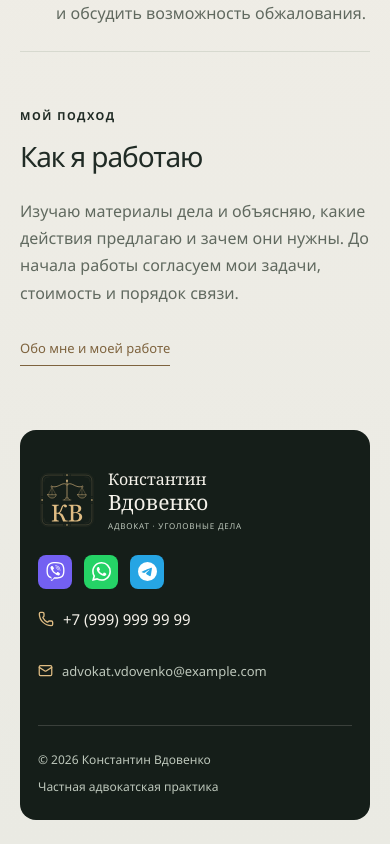
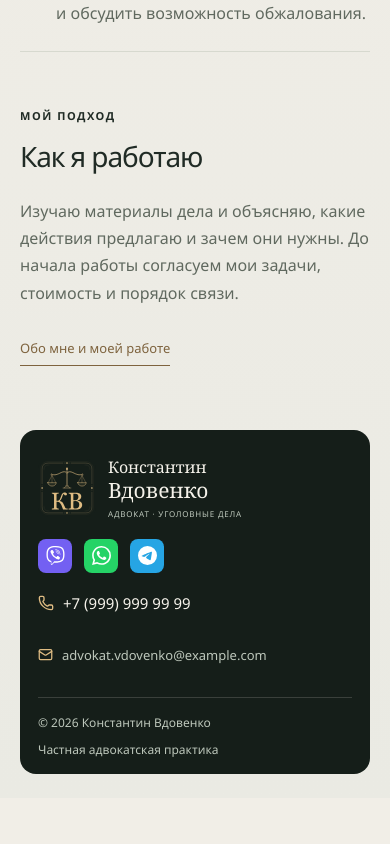
Before and after one commit to Aleks-man/advokat-vdovenko, a React (Vite) app in the folder front/: page / in a window 390 px wide. Shown: the part 1487-2331 px from the top of the page. After the commit the page ends 2285 px from the top, so only its background shows below. Built offline with nearby package versions, Linux system fonts and the light colour scheme; a web font is replaced by a local one.

Commit message:
style: reduce footer height and tighten spacing

```diff
--- a/front/src/components/Footer/Footer.css
+++ b/front/src/components/Footer/Footer.css
@@ -1,16 +1,16 @@
 .footer {
   background: var(--ink-dark);
   color: var(--on-dark);
-  padding-top: 65px;
+  padding-top: 32px;
 }
 .footer-top {
   display: grid;
   grid-template-columns: minmax(0, 1fr) auto;
   gap: 40px;
-  padding-bottom: 55px;
+  padding-bottom: 24px;
 }
 .footer-brand {
-  align-self: start;
+  align-self: center;
 }
 .footer-brand .brand-name small {
   color: var(--on-dark-muted);
@@ -19,7 +19,7 @@
   display: flex;
   flex-direction: column;
   align-items: flex-start;
-  gap: 16px;
+  gap: 10px;
   min-width: 0;
   justify-self: end;
 }
@@ -55,7 +55,7 @@
   display: flex;
   justify-content: space-between;
   gap: 20px;
-  padding-block: 25px;
+  padding-block: 16px;
   border-top: 1px solid var(--line-dark);
   color: var(--on-dark-muted);
   font-size: 12px;
@@ -72,12 +72,12 @@
 
 @media (max-width: 600px) {
   .footer {
-    padding-top: 40px;
+    padding-top: 28px;
   }
   .footer-top {
     grid-template-columns: minmax(0, 1fr);
-    gap: 24px;
-    padding-bottom: 32px;
+    gap: 20px;
+    padding-bottom: 20px;
   }
   .footer-phone,
   .footer-email {
```
